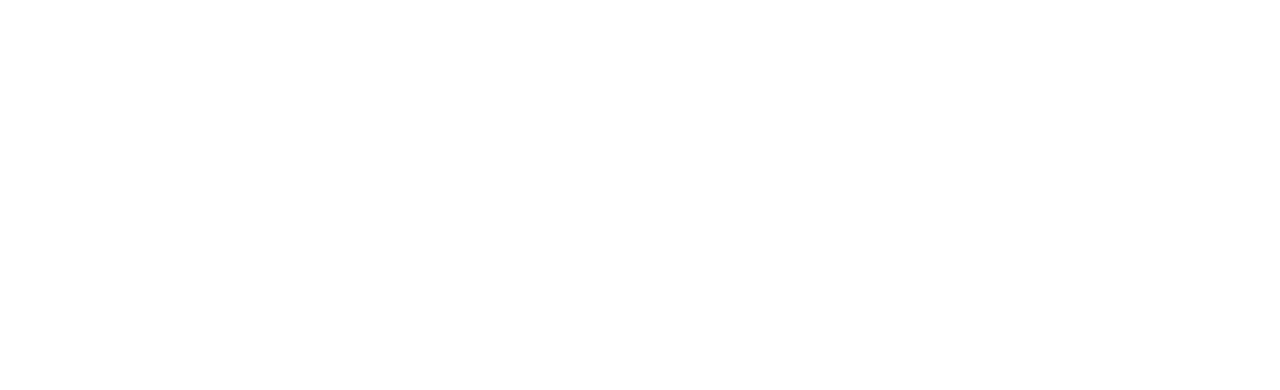
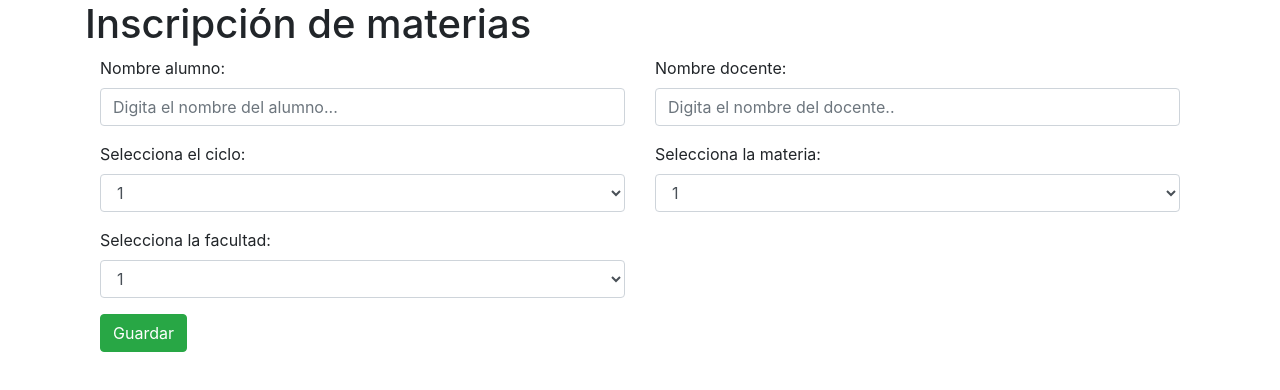
Before and after one commit to BrVenturaU/vue-practice-homework, a plain HTML site: page index.html in a window 1280 px wide. Drawn offline with nearby package versions, Linux system fonts and the light colour scheme.

Commit message:
Agrega formulario base para registro

```diff
--- a/index.html
+++ b/index.html
@@ -9,6 +9,75 @@
 </head>
 <body>
 
+    <div class="container">
+        <div class="row">
+            <div class="col-12">
+                <h1>Inscripción de materias</h1>
+            </div>
+            <div class="col-12">
+                <div id="app">
+                    <form action="#" class="container">
+                        <div class="row">
+                            <div class="col-12 col-sm-6">
+                                <div class="mb-3 form-group">
+                                    <label for="nombreAlumno">Nombre alumno:</label>
+                                    <input type="text" id="nombreAlumno" name="nombreAlumno" class="form-control" placeholder="Digita el nombre del alumno..." />
+                                </div>
+                            </div>
+                            <div class="col-12 col-sm-6">
+                                <div class="mb-3 form-group">
+                                    <label for="nombreDocente">Nombre docente:</label>
+                                    <input type="text" id="nombreDocente" name="nombreDocente" class="form-control" placeholder="Digita el nombre del docente.. " />
+                                </div>
+                            </div>
+                            <div class="col-12 col-sm-6">
+                                <div class="mb-3 form-group">
+                                    <label for="ciclo">Selecciona el ciclo:</label>
+                                    <select class="form-control" id="ciclo">
+                                        <option>1</option>
+                                        <option>2</option>
+                                        <option>3</option>
+                                        <option>4</option>
+                                        <option>5</option>
+                                    </select>
+                                </div>
+                            </div>
+                            <div class="col-12 col-sm-6">
+                                <div class="mb-3 form-group">
+                                    <label for="materia">Selecciona la materia:</label>
+                                    <select class="form-control" id="materia">
+                                        <option>1</option>
+                                        <option>2</option>
+                                        <option>3</option>
+                                        <option>4</option>
+                                        <option>5</option>
+                                    </select>
+                                </div>
+                            </div>
+
+                            <div class="col-12 col-sm-6">
+                                <div class="mb-3 form-group">
+                                    <label for="facultad">Selecciona la facultad:</label>
+                                    <select class="form-control" id="facultad">
+                                        <option>1</option>
+                                        <option>2</option>
+                                        <option>3</option>
+                                        <option>4</option>
+                                        <option>5</option>
+                                    </select>
+                                </div>
+                            </div>
+                        </div>
+
+                        <button type="button" class="btn btn-success">Guardar</button>
+                    </form>
+                </div>
+            </div>
+        </div>
+
+
+    </div>
+
     <script src="https://code.jquery.com/jquery-3.2.1.slim.min.js" integrity="sha384-KJ3o2DKtIkvYIK3UENzmM7KCkRr/rE9/Qpg6aAZGJwFDMVNA/GpGFF93hXpG5KkN" crossorigin="anonymous"></script>
     <script src="https://cdnjs.cloudflare.com/ajax/libs/popper.js/1.12.9/umd/popper.min.js" integrity="sha384-ApNbgh9B+Y1QKtv3Rn7W3mgPxhU9K/ScQsAP7hUibX39j7fakFPskvXusvfa0b4Q" crossorigin="anonymous"></script>
     <script src="https://maxcdn.bootstrapcdn.com/bootstrap/4.0.0/js/bootstrap.min.js" integrity="sha384-JZR6Spejh4U02d8jOt6vLEHfe/JQGiRRSQQxSfFWpi1MquVdAyjUar5+76PVCmYl" crossorigin="anonymous"></script>
```
